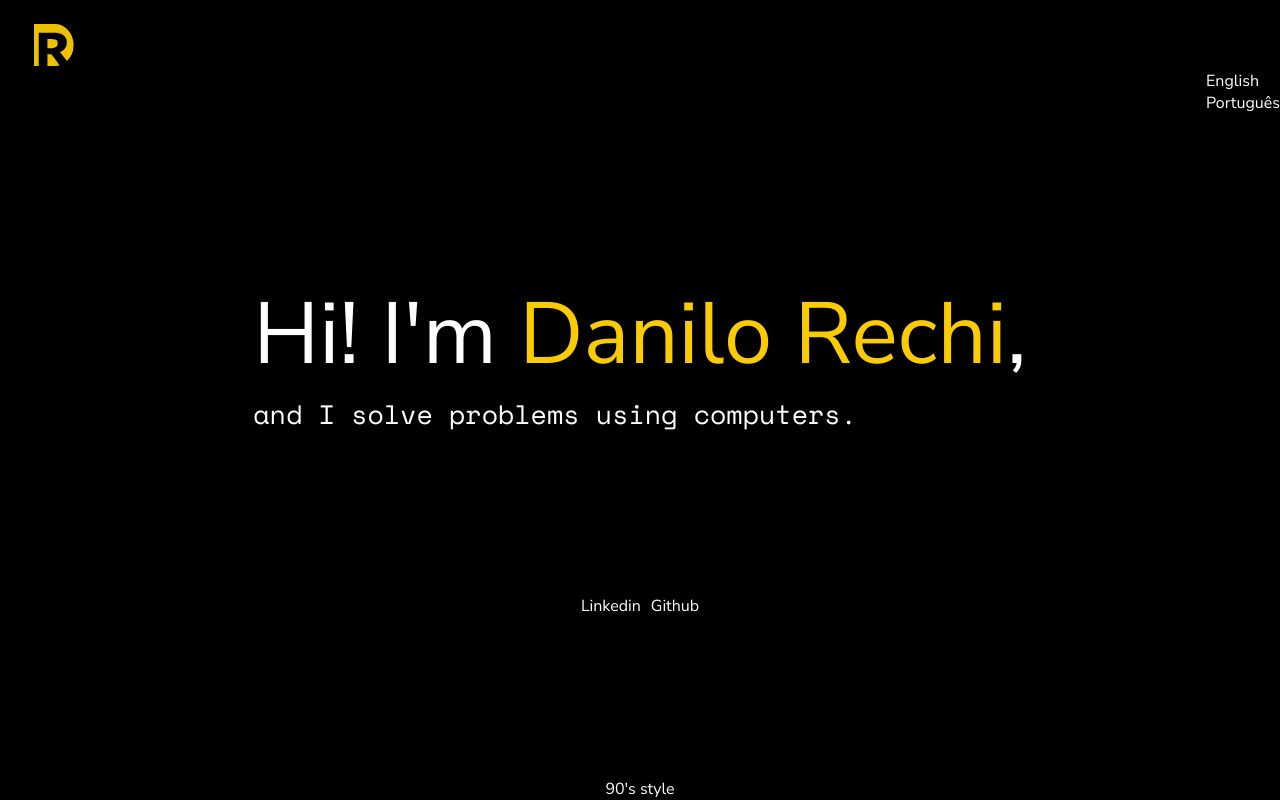
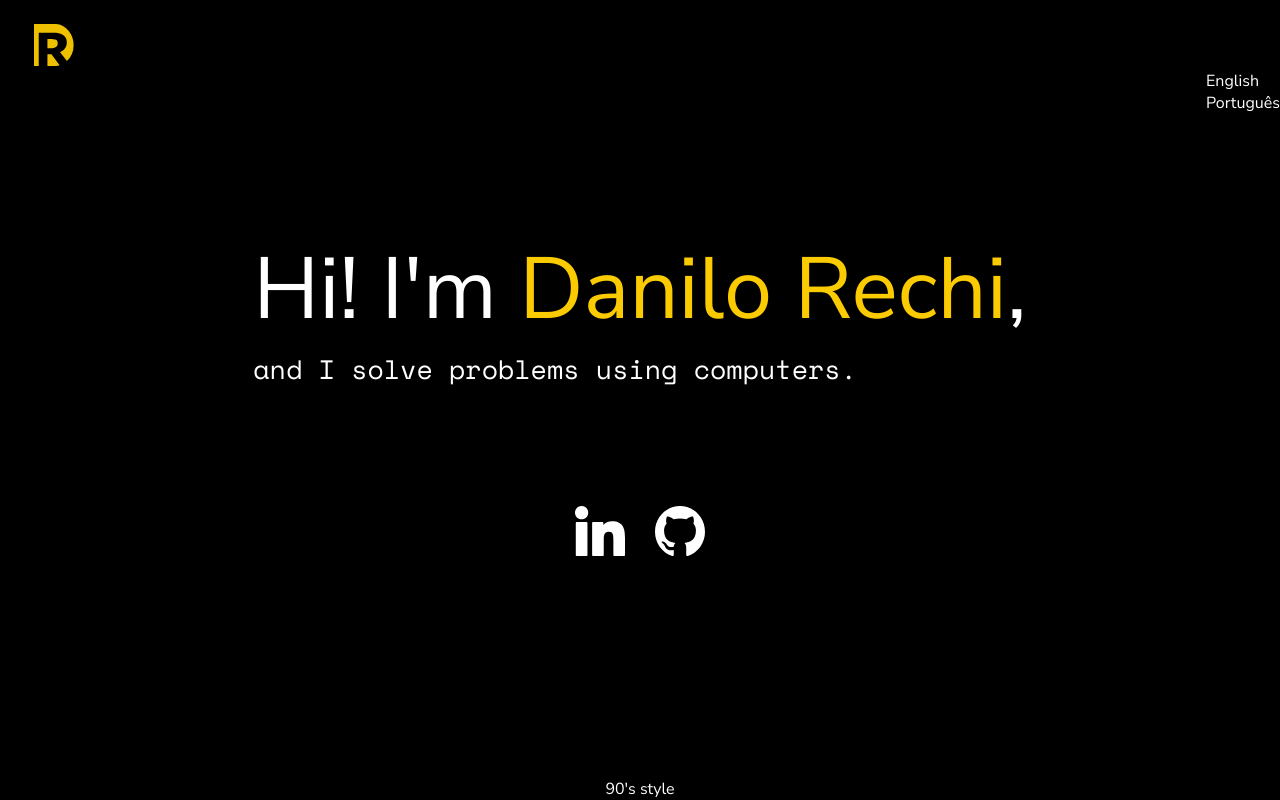
Before and after one commit to dansoah/danilorechi.net, a Next.js app: page / in a window 1280 px wide. Built offline with nearby package versions, Linux system fonts and the light colour scheme.

Commit message:
feat(landing-page): add social media icons

```diff
--- a/src/app/page.module.css
+++ b/src/app/page.module.css
@@ -14,6 +14,10 @@
 #what_i_do {
   font-family: 'Space Mono';
   font-size: 20pt;
+}
+
+#social_section {
+  padding-bottom: 100px;
 }
 
 .highlight {
@@ -48,6 +52,7 @@
 
 #socialmedia_list {
   list-style: none;
+
 }
 
 .socialmedia_item {
@@ -55,5 +60,11 @@
 }
 
 .socialmedia_item:not(:first-of-type){
-  margin-left: 10px;
+  margin-left: 30px;
 }
+
+.socialmedia_logo {
+  width: 50px;
+  height: 50px;
+  color: #FFF;
+}
--- a/src/app/page.tsx
+++ b/src/app/page.tsx
@@ -1,6 +1,8 @@
 import Image from 'next/image'
 import styles from './page.module.css'
 import logo from './assets/images/logo.svg';
+import githubLogo from './assets/images/github.svg';
+import linkedinLogo from './assets/images/linkedin.svg';
 
 
 export default function Home() {
@@ -23,13 +25,17 @@ export default function Home() {
         <h2 id={styles.what_i_do}>and I solve problems using computers.</h2>
       </section>
 
-      <section id="social">
+      <section id={styles.social_section} >
         <ul id={styles.socialmedia_list}>
           <li className={styles.socialmedia_item}>
-            <a href="https://www.linkedin.com/in/danilo-rechi/">Linkedin</a>
+            <a href="https://www.linkedin.com/in/danilo-rechi/">
+              <Image src={linkedinLogo} className={styles.socialmedia_logo}/>
+            </a>
           </li>
           <li className={styles.socialmedia_item}>
-            <a href="https://github.com/dansoah"> Github </a>
+            <a href="https://github.com/dansoah">
+              <Image src={githubLogo} className={styles.socialmedia_logo} />
+            </a>
           </li>
         </ul>
       </section>
```
Also changed, not shown: src/app/assets/images/github.svg (added), src/app/assets/images/linkedin.svg (added).
